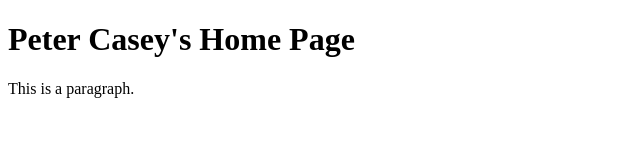
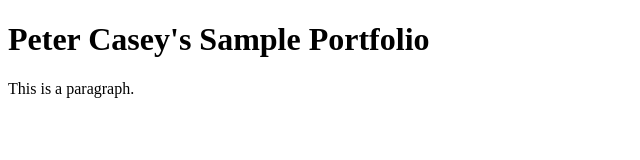
Before and after one commit to peterdcasey/trashme2, a plain HTML site: page index.html in a window 1280 px wide. Shown: the whole page, without its empty margins (0-640 px from the left). Drawn offline with Linux system fonts and the light colour scheme.

Commit message:
Simple text update

```diff
--- a/index.html
+++ b/index.html
@@ -1,9 +1,9 @@
 <!DOCTYPE html>
 <html>
-<title>HTML Tutorial</title>
+<title>Peter's Sample Portfolio</title>
 <body>
 
-<h1>Peter Casey's Home Page</h1>
+<h1>Peter Casey's Sample Portfolio</h1>
 <p>This is a paragraph.</p>
 
 </body>
```
